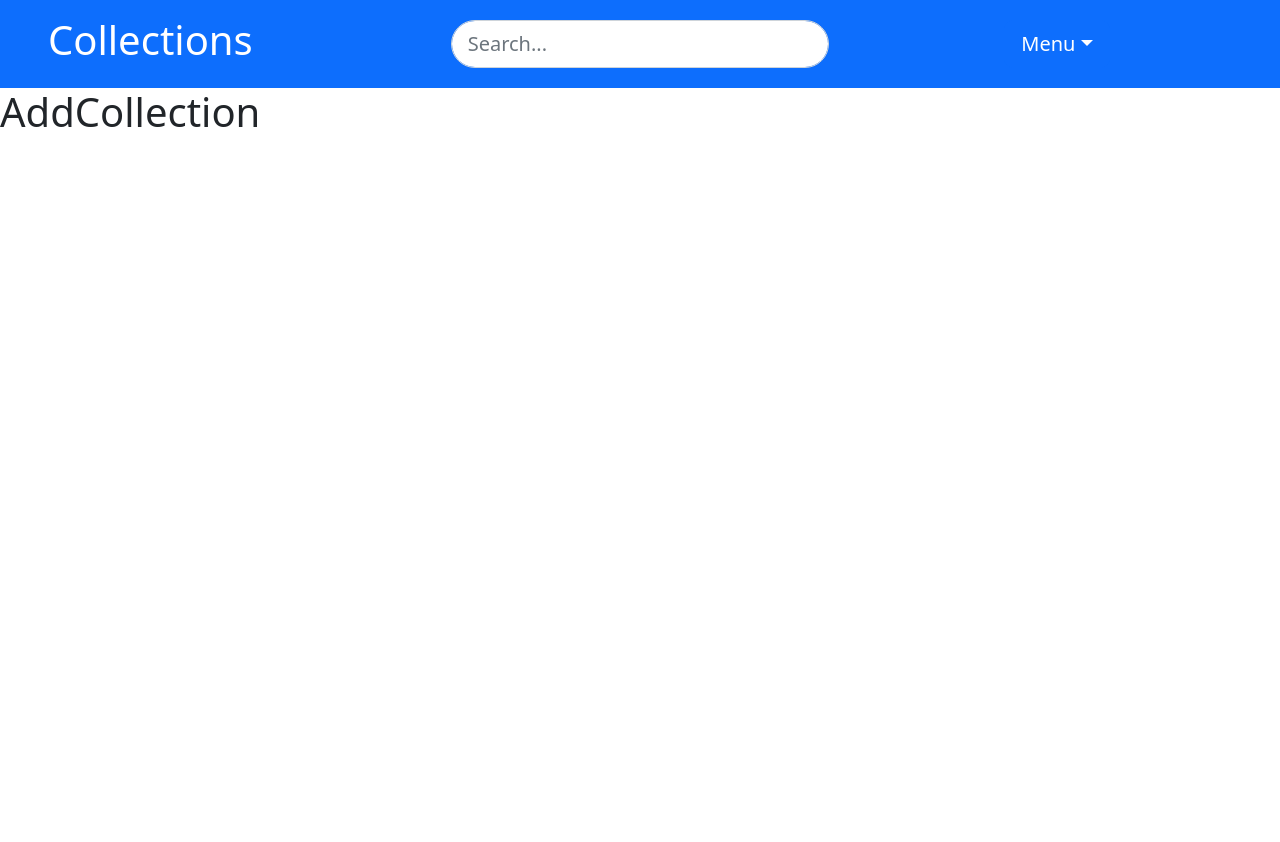
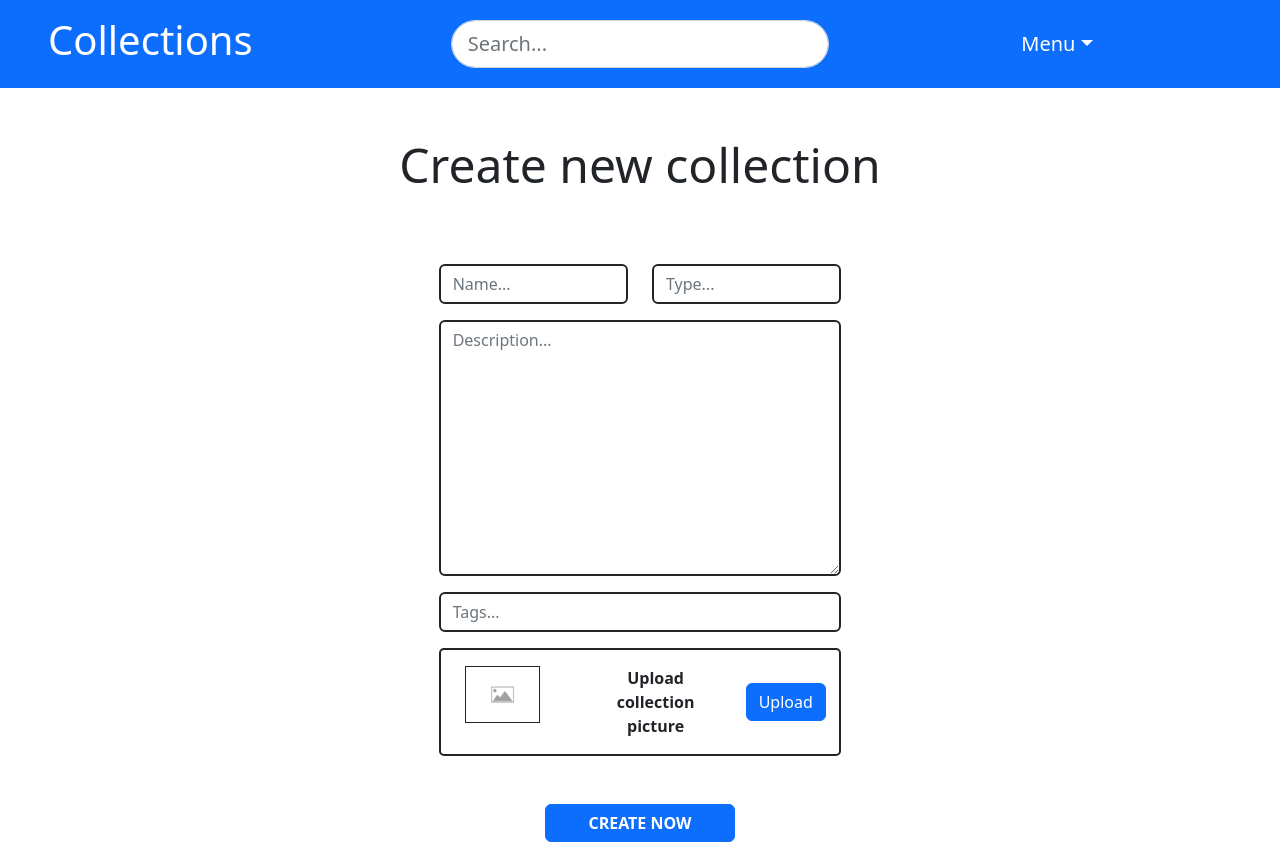
Before and after one commit to 1zboro1/item-collection-app, a React (Create React App) app in the folder client/: page /addcollection in a window 1280 px wide. Before the commit the page ends 800 px from the top, so only its background shows below. Built offline with nearby package versions, Linux system fonts and the light colour scheme.

Commit message:
create new collection frontend and collection image component

```diff
--- /dev/null
+++ b/client/src/components/CollectionImage.js
@@ -0,0 +1,45 @@
+import React from "react";
+import "bootstrap/dist/css/bootstrap.min.css";
+import { Container, Button, Figure, Row, Col } from "react-bootstrap";
+import imgPlaceholder from "../imgs/placeholder-image.png";
+
+export default function CollectionImage() {
+  return (
+    <Container
+      className="square border border-dark border-2"
+      style={{ borderRadius: "5px" }}
+    >
+      <Row className="my-3 mx-auto">
+        <Col
+          // xs={{ span: 12 }}
+          xs={{ span: 8, offset: 3 }}
+          xl={{ span: 4, offset: 0 }}
+        >
+          <Figure.Image
+            src={imgPlaceholder}
+            width="75%"
+            className="square border border-dark border-1 mx-auto"
+          />
+        </Col>
+        <Col
+          className="my-auto text-center"
+          // xs={{ span: 10 }}
+          xs={{ span: 12, offset: 0 }}
+          xl={{ span: 5, offset: 0 }}
+        >
+          <strong className="">Upload collection picture</strong>
+        </Col>
+        <Col
+          className="my-auto"
+          // xs={{ span: 10 }}
+          xs={{ span: 12, offset: 0 }}
+          xl={{ span: 3 }}
+        >
+          <div className="d-grid gap-2 ">
+            <Button variant="primary">Upload</Button>
+          </div>
+        </Col>
+      </Row>
+    </Container>
+  );
+}
--- a/client/src/pages/AddCollection.js
+++ b/client/src/pages/AddCollection.js
@@ -1,11 +1,124 @@
 import React from "react";
+import { useState } from "react";
+import "bootstrap/dist/css/bootstrap.min.css";
+import { Button, Form, Container, Row, Col } from "react-bootstrap";
 import Header from "../components/Header";
+import CollectionImage from "../components/CollectionImage";
 
 export default function AddCollection() {
+  const [name, setName] = useState("");
+  const [type, setType] = useState("");
+  const [description, setDescription] = useState("");
+  const [tags, setTags] = useState("");
   return (
     <>
       <Header />
-      <h1>AddCollection</h1>
+      <Container fluid>
+        <h1
+          style={{ fontSize: "3rem", textAlign: "center", marginTop: "3rem" }}
+        >
+          Create new collection
+        </h1>
+        <Form style={{ marginTop: "70px" }}>
+          <Row className="mb-3">
+            <Col
+              xs={{ span: 8, offset: 2 }}
+              lg={{ span: 3, offset: 3 }}
+              xl={{ span: 2, offset: 4 }}
+            >
+              <Form.Group controlId="nameInput">
+                <Form.Control
+                  type="text"
+                  value={name}
+                  onChange={(e) => {
+                    setName(e.target.value);
+                  }}
+                  className="square border border-dark border-2"
+                  placeholder="Name..."
+                />
+              </Form.Group>
+            </Col>
+            <Col
+              xs={{ span: 8, offset: 2 }}
+              lg={{ span: 3, offset: 0 }}
+              xl={{ span: 2, offset: 0 }}
+            >
+              <Form.Group controlId="typeInput">
+                <Form.Control
+                  type="text"
+                  value={type}
+                  onChange={(e) => {
+                    setType(e.target.value);
+                  }}
+                  className="square border border-dark border-2"
+                  placeholder="Type..."
+                />
+              </Form.Group>
+            </Col>
+          </Row>
+          <Row className="mb-3">
+            <Col
+              xs={{ span: 8, offset: 2 }}
+              lg={{ span: 6, offset: 3 }}
+              xl={{ span: 4, offset: 4 }}
+            >
+              <Form.Group controlId="descriptionInput">
+                <Form.Control
+                  as="textarea"
+                  rows={10}
+                  value={description}
+                  onChange={(e) => {
+                    setDescription(e.target.value);
+                  }}
+                  className="square border border-dark border-2"
+                  placeholder="Description..."
+                />
+              </Form.Group>
+            </Col>
+          </Row>
+          <Row>
+            <Col
+              xs={{ span: 8, offset: 2 }}
+              lg={{ span: 6, offset: 3 }}
+              xl={{ span: 4, offset: 4 }}
+            >
+              <Form.Group controlId="tagsInput">
+                <Form.Control
+                  type="text"
+                  value={tags}
+                  onChange={(e) => {
+                    setTags(e.target.value);
+                  }}
+                  className="square border border-dark border-2"
+                  placeholder="Tags..."
+                />
+              </Form.Group>
+            </Col>
+          </Row>
+          <Row className="mt-3">
+            <Col
+              xs={{ span: 8, offset: 2 }}
+              lg={{ span: 6, offset: 3 }}
+              xl={{ span: 4, offset: 4 }}
+            >
+              <CollectionImage />
+            </Col>
+          </Row>
+          <Row className="mt-5">
+            <Col
+              xs={{ span: 8, offset: 2 }}
+              lg={{ span: 6, offset: 3 }}
+              xl={{ span: 2, offset: 5 }}
+            >
+              <div className="d-grid gap-2 ">
+                <Button type="submit">
+                  <strong>CREATE NOW</strong>
+                </Button>
+              </div>
+            </Col>
+          </Row>
+        </Form>
+      </Container>
     </>
   );
 }
```
Also changed, not shown: client/src/imgs/placeholder-image.png (added).
